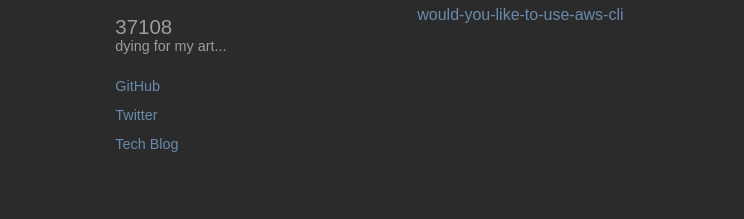
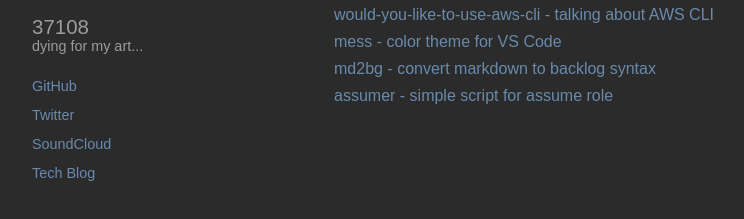
Before and after one commit to 37108/37108, a plain HTML site: page index.html in a window 1280 px wide. Shown: the part 317-536 px from the top of the page, without its empty margins (267-1011 px from the left). Drawn offline with Linux system fonts and the light colour scheme; a web font is replaced by a local one.

Commit message:
update information

```diff
--- a/index.html
+++ b/index.html
@@ -5,6 +5,7 @@
   <meta property="og:type" content="website">
   <meta property="og:description" content="this is the place for 37108...">
   <meta property="og:title" content="37108 portfolio">
+  <meta property="og:image" content="https://github.com/37108.png">
   <meta property="og:url" content="https://about.37108.org">
   <title>about.37108.org</title>
   <link rel="stylesheet" type="text/css" href="style.css" />
@@ -32,6 +33,9 @@
           <a href="https://twitter.com/_37108" target="_blank" rel="noopener noreferrer">Twitter</a>
         </li>
         <li class="user-info__link">
+          <a href="https://soundcloud.com/37108" target="_blank" rel="noopener noreferrer">SoundCloud</a>
+        </li>
+        <li class="user-info__link">
           <a href="https://dev.classmethod.jp/author/oku-takuya/" target="_blank" rel="noopener noreferrer">Tech Blog</a>
         </li>
       </ul>
@@ -53,7 +57,16 @@
         <p class="portfolio__title">Works</p>
           <ul class="portfolio__list">
             <li class="portfolio__text">
-              <a href="https://speakerdeck.com/37108/would-you-like-to-use-aws-cli" target="_blank" rel="noopener noreferrer">would-you-like-to-use-aws-cli</a>
+              <a href="https://speakerdeck.com/37108/would-you-like-to-use-aws-cli" target="_blank" rel="noopener noreferrer">would-you-like-to-use-aws-cli - talking about AWS CLI</a>
+            </li>
+            <li class="portfolio__text">
+              <a href="https://marketplace.visualstudio.com/items?itemName=37108.mess" target="_blank" rel="noopener noreferrer">mess - color theme for VS Code</a>
+            </li>
+            <li class="portfolio__text">
+              <a href="https://github.com/37108/md2bg" target="_blank" rel="noopener noreferrer">md2bg - convert markdown to backlog syntax</a>
+            </li>
+            <li class="portfolio__text">
+              <a href=" https://github.com/37108/aws_assumer" target="_blank" rel="noopener noreferrer">assumer - simple script for assume role</a>
             </li>
           </ul>
       <!-- works -->
```
